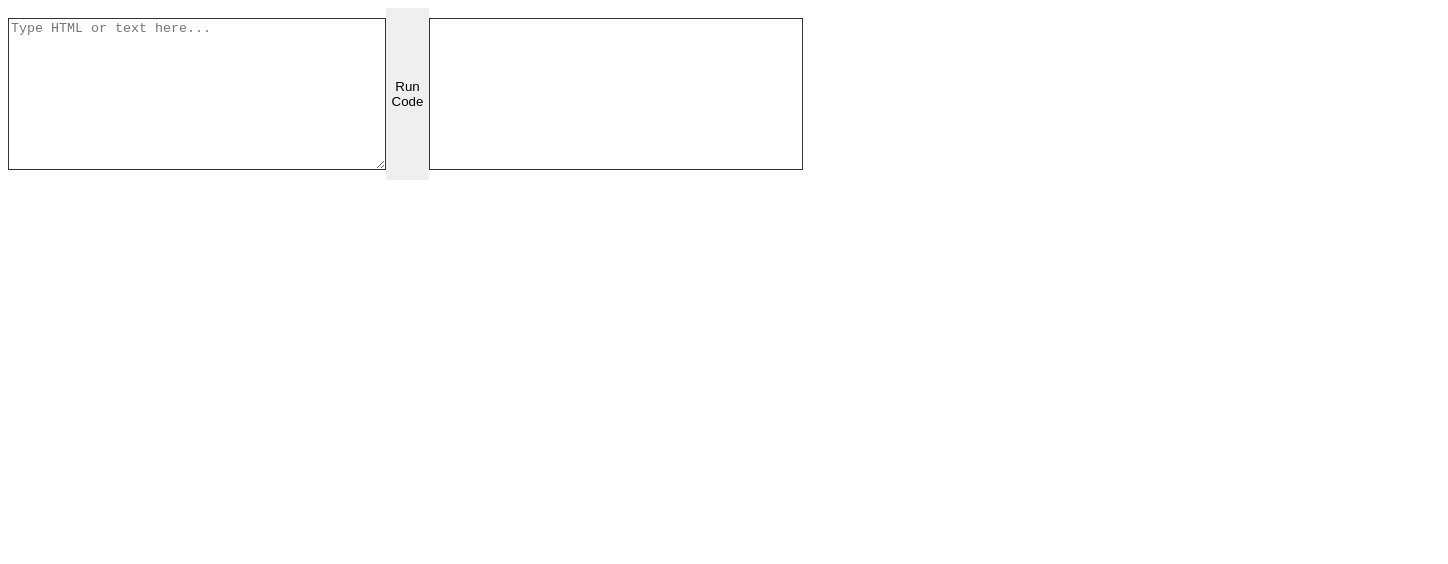
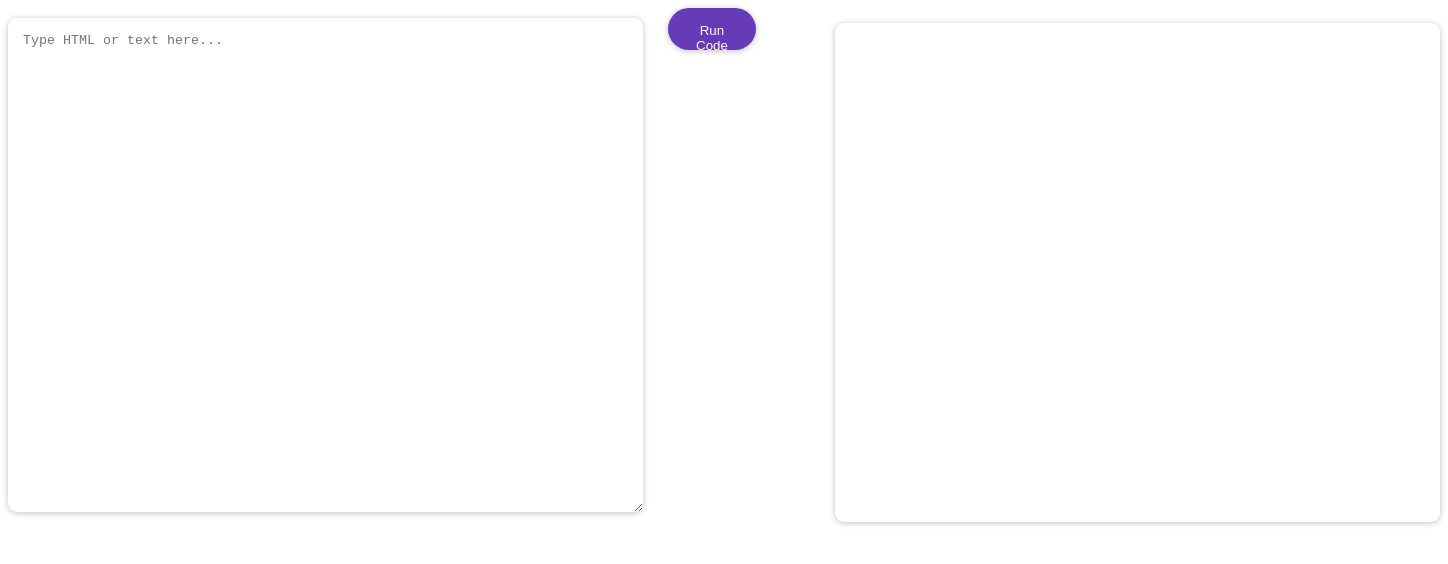
Before and after one commit to sudarshanchakra/live-code-editor, a plain HTML site: page index.html in a window 1280 px wide. Shown: the whole page, 1448 px wide, since content can reach past the window. Drawn offline with nearby package versions, Linux system fonts and the light colour scheme.

Commit message:
Update index.html

```diff
--- a/index.html
+++ b/index.html
@@ -9,14 +9,51 @@
     <style type="text/css">
         br { display: none; }
          textarea, iframe{display: block;margin: 10px 0;width:100%;border: 1px solid #333;}
+        .tool_input{
+    padding: 15px;
+    border-radius: 9px;
+    width: 618px;
+    box-shadow: 0 1px 6px 0 rgb(32 33 36 / 28%);
+    border: 0;
+    margin-right: 25px;
+}
+.tool_button{
+    padding: 15px;
+    border-radius: 70px;
+    box-shadow: 0 1px 6px 0 rgb(32 33 36 / 28%);
+    border: 0;
+    background-color: #673ab7;
+    color: white;
+    height: 42px;
+}
+.tool_form{
+    display: block;
+    margin-left: 387px;
+    margin-top: 48px;
+}
+.tool_output{
+    margin: 0px;
+    width: 568px;
+    height: 499px;
+    display: block;
+    width: 618px;
+    margin-left: 79px;
+    margin-top: 15px;
+    /* padding: 15px; */
+    width: 618px;
+    box-shadow: 0 1px 6px 0 rgb(32 33 36 / 28%);
+    border: 0;
+    border-radius: 9px;
+}
+
     </style>
 </head>
 <body style="display: inline-flex;">
-    <textarea rows="5" cols="50" placeholder="Type HTML or text here..."></textarea>
+    <textarea rows="5" cols="50" class="tool_input" placeholder="Type HTML or text here..."></textarea><br>
 
-<button style="border:0" type="button" onclick="updateIframe()"><i class="fa fa-pencil-square-o"></i> Run Code </button>
+    <button class="tool_button" type="button" onclick="updateIframe()"><i class="fa fa-pencil-square-o"></i> Run Code </button>
 
-<iframe id="myframe"></iframe>
+<iframe id="myframe" class="tool_output"></iframe>
 
 </body>
 <script type="text/javascript">
```
